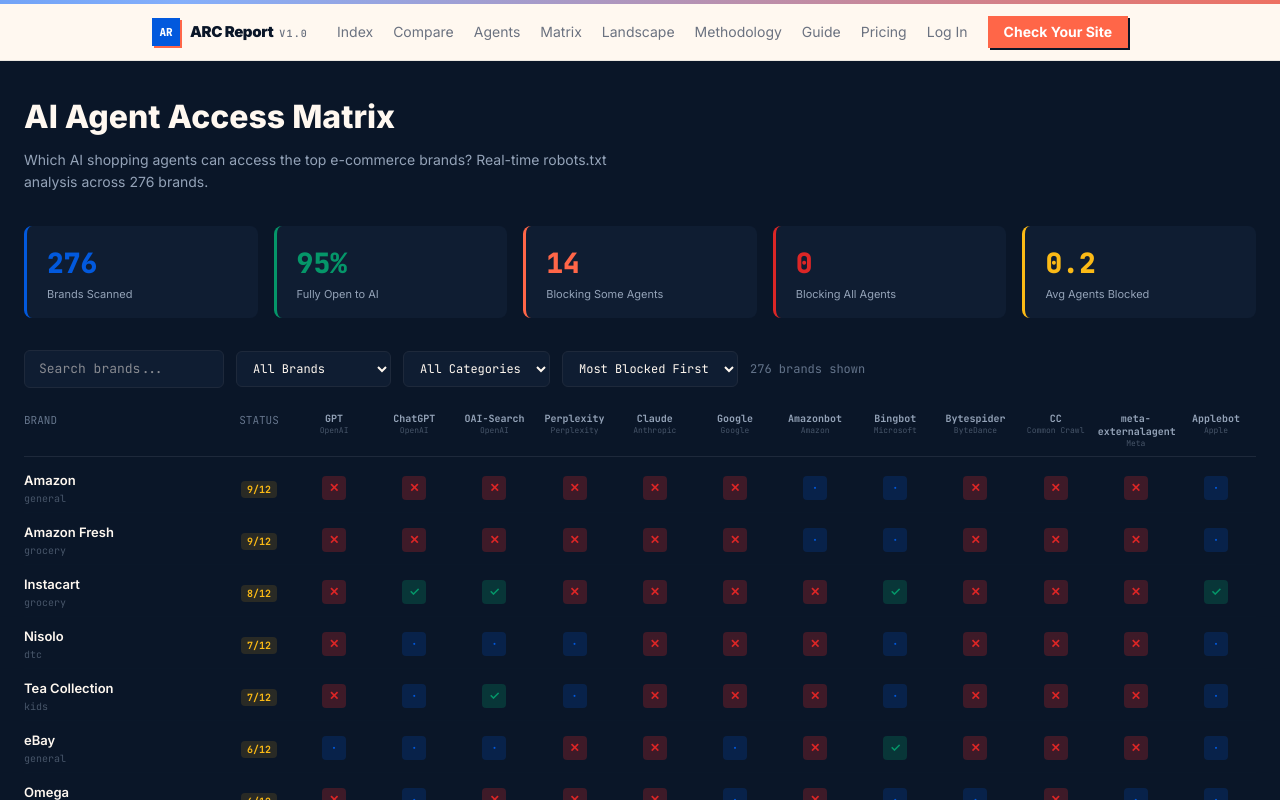
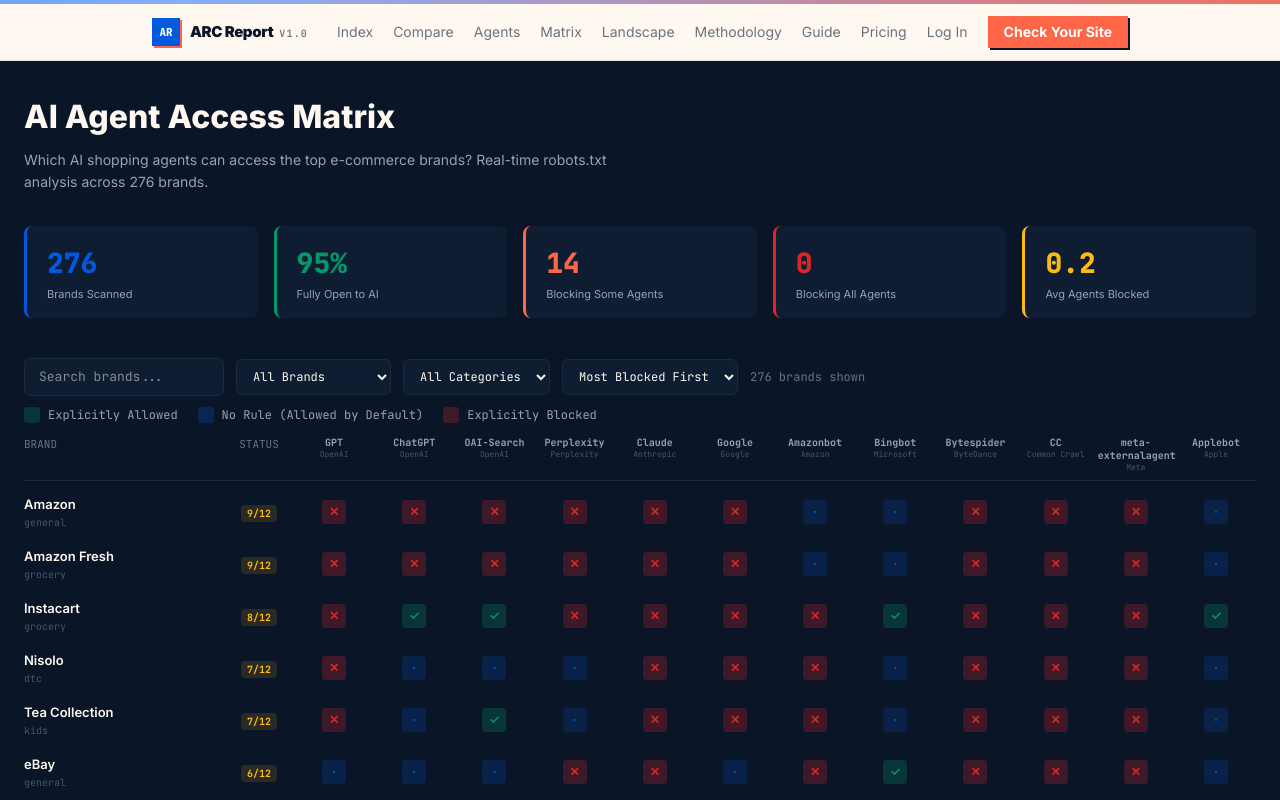
Before and after one commit to abab7575/arc-score, a Next.js app: page /matrix in a window 1280 px wide. Shown: the top 800 px of the page. Built offline with nearby package versions, Linux system fonts and the light colour scheme.

Commit message:
Make legend sticky at top of matrix page
Controls and color key now stick to the top as you scroll through
the 276 brand rows. Legend visible at all times.

Co-Authored-By: Claude Opus 4.6 (1M context) <noreply@anthropic.com>

```diff
--- a/src/app/matrix/page.tsx
+++ b/src/app/matrix/page.tsx
@@ -129,8 +129,9 @@ export default function PublicMatrixPage() {
             <StatCard value={data.summary.avgBlockedAgents} label="Avg Agents Blocked" color="#FBBA16" />
           </div>
 
-          {/* Controls */}
-          <div style={{ display: "flex", gap: 12, marginBottom: 24, flexWrap: "wrap", alignItems: "center" }}>
+          {/* Controls + Legend — sticky on scroll */}
+          <div style={{ position: "sticky", top: 0, zIndex: 20, backgroundColor: "#0A1628", paddingTop: 8, paddingBottom: 12 }}>
+            <div style={{ display: "flex", gap: 12, marginBottom: 10, flexWrap: "wrap", alignItems: "center" }}>
               <input
                 type="text"
                 placeholder="Search brands..."
@@ -160,6 +161,12 @@ export default function PublicMatrixPage() {
               <span style={{ color: "#64748B", fontSize: 12, fontFamily: "JetBrains Mono, monospace" }}>
                 {filtered.length} brands shown
               </span>
+            </div>
+            <div style={{ display: "flex", gap: 20 }}>
+              <LegendItem color="#059669" label="Explicitly Allowed" />
+              <LegendItem color="#0259DD" label="No Rule (Allowed by Default)" />
+              <LegendItem color="#DC2626" label="Explicitly Blocked" />
+            </div>
           </div>
 
           {/* Agent Header Row */}
```
Lines whose indentation alone changed are shown as unchanged.
